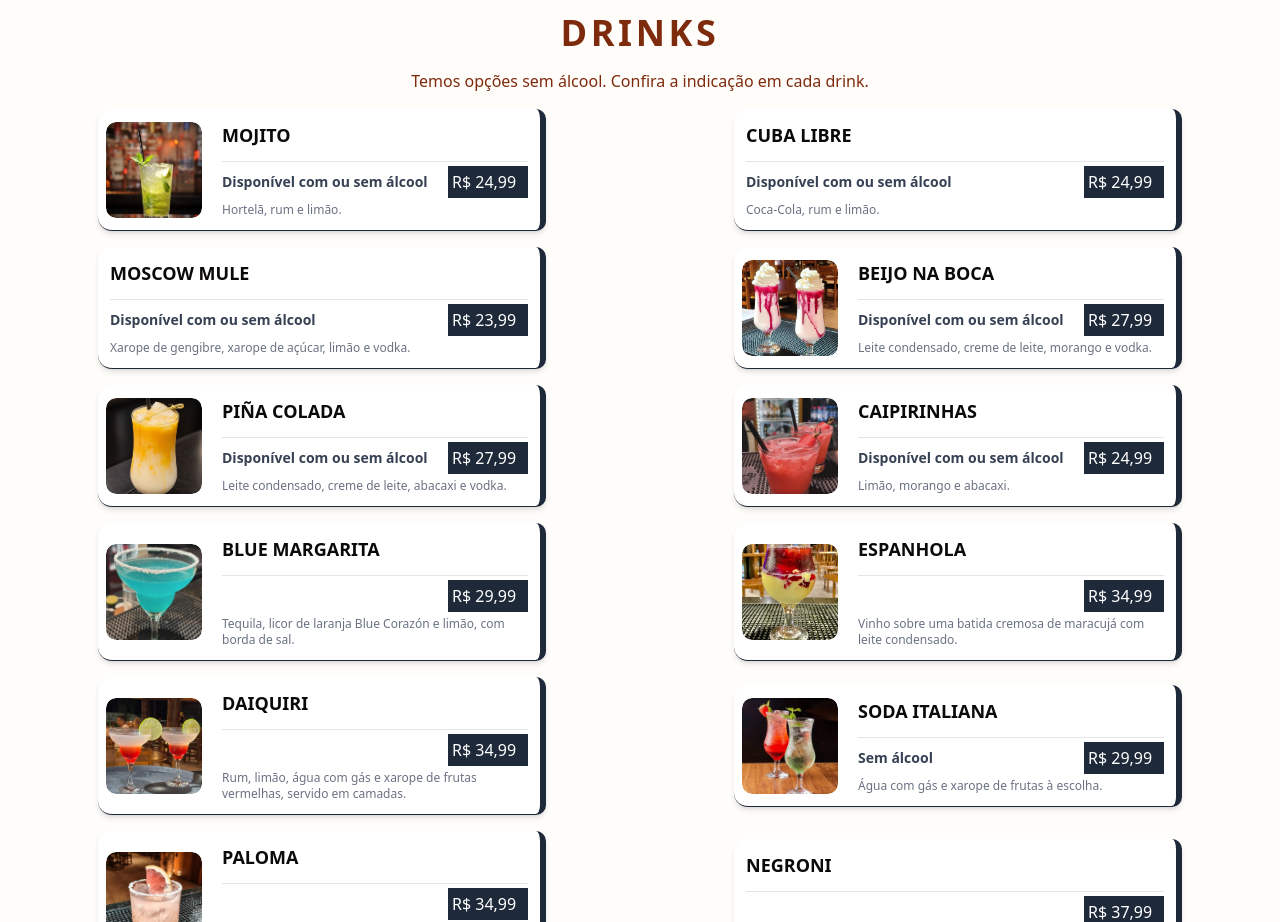
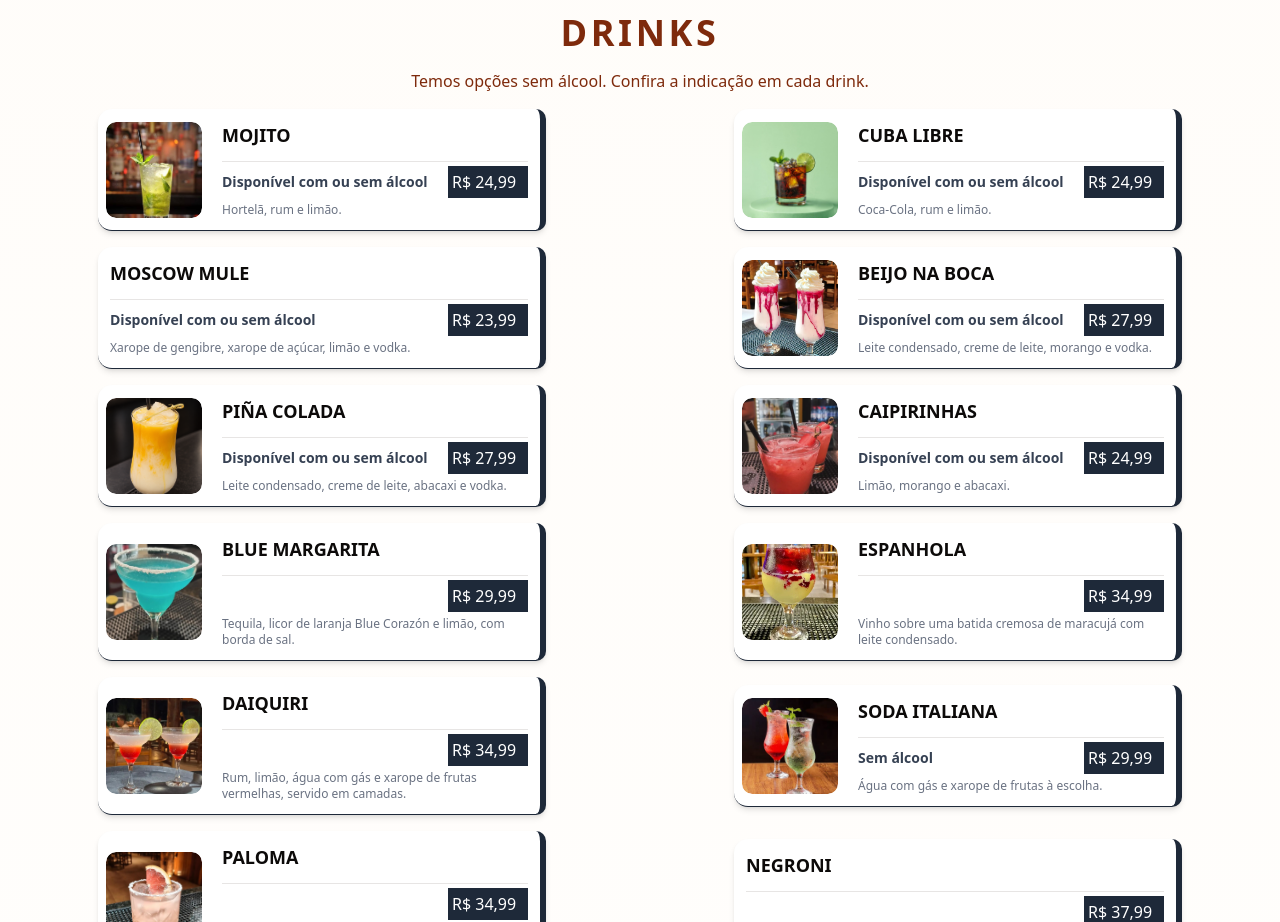
Before and after one commit to brasaburger06-blip/cardapio-brasa, a Next.js app in the folder testecardapioune-master/testecardapioune-master/: page /testune in a window 1280 px wide. Shown: the part 6380-7302 px from the top of the page. Built offline with nearby package versions, Linux system fonts and the light colour scheme.

Commit message:
Exibe a foto no item Cuba Libre

```diff
--- a/testecardapioune-master/testecardapioune-master/src/db.js
+++ b/testecardapioune-master/testecardapioune-master/src/db.js
@@ -1037,6 +1037,7 @@ export const dataBase = [
   },
   {
     "id": "1301",
+    "imageUrlPry": "/cuba-libre.jpeg",
     "name": "CUBA LIBRE",
     "typeMenu": false,
     "categoryTitle": "DRINKS",
```
